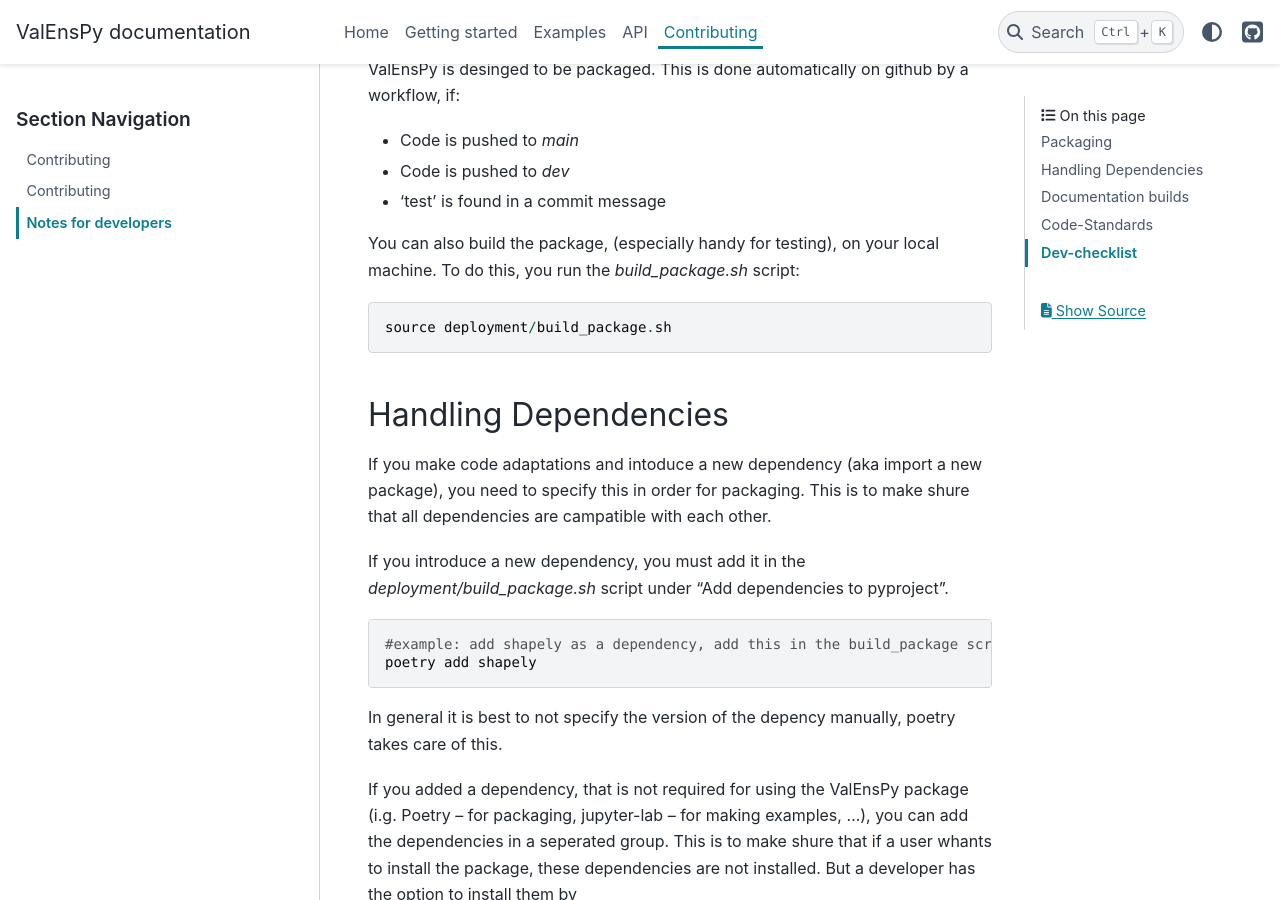
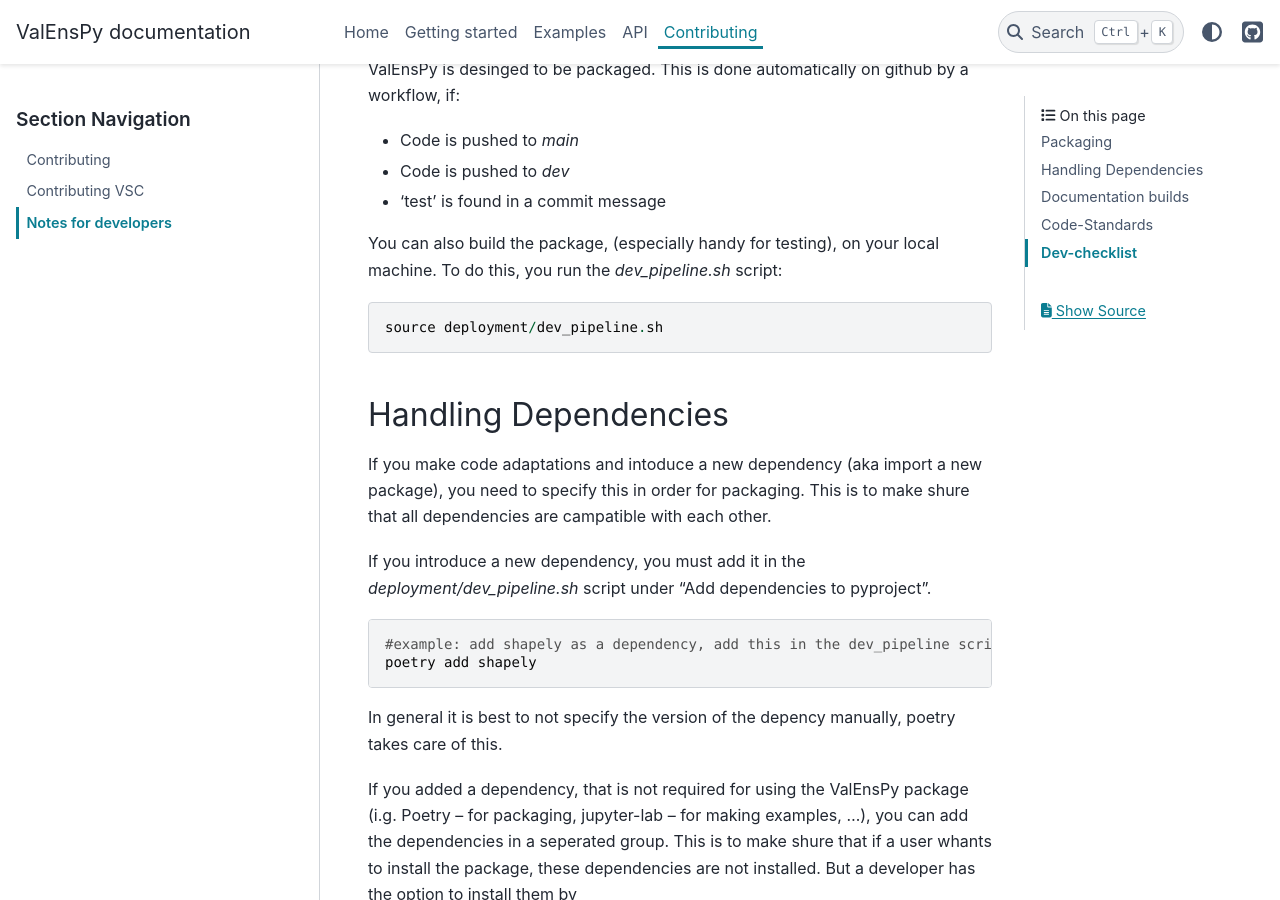
Before and after one commit to CORDEX-be2/ValEnsPy, a Sphinx documentation site: the page built from docs/contribution_pages/dev_notes.rst, in a window 1280 px wide and 900 px high, scrolled down 375 px. Built offline with Sphinx 7.4.7 and the PyData theme 0.15.4, drawn with Linux system fonts in a browser that asks for light colours; some of the changed text lies outside the part shown.

Commit message:
fix code review

```diff
--- a/docs/contribution_pages/CONTRIBUTING_VSC.md
+++ b/docs/contribution_pages/CONTRIBUTING_VSC.md
@@ -1,4 +1,4 @@
-# Contributing
+# Contributing VSC
 
 All contributions are welcome, and they are greatly appreciated! Every little bit helps, and credit will always be given.
 
--- a/docs/contribution_pages/dev_notes.rst
+++ b/docs/contribution_pages/dev_notes.rst
@@ -19,11 +19,11 @@
 * 'test' is found in a commit message
 
 You can also build the package, (especially handy for testing), on your local machine.
-To do this, you run the `build_package.sh` script:
+To do this, you run the `dev_pipeline.sh` script:
 
 .. code-block::
 
-    source deployment/build_package.sh
+    source deployment/dev_pipeline.sh
 
 
 
@@ -34,13 +34,13 @@
 you need to specify this in order for packaging. This is to make shure that all
 dependencies are campatible with each other.
 
-If you introduce a new dependency, you must add it in the `deployment/build_package.sh` script
+If you introduce a new dependency, you must add it in the `deployment/dev_pipeline.sh` script
 under "Add dependencies to pyproject".
 
 
 .. code-block::
 
-    #example: add shapely as a dependency, add this in the build_package script
+    #example: add shapely as a dependency, add this in the dev_pipeline script
     poetry add shapely
 
 
```
Also changed, not shown: other parts of docs/contribution_pages/dev_notes.rst (+3 -4 lines), 3 other files.
